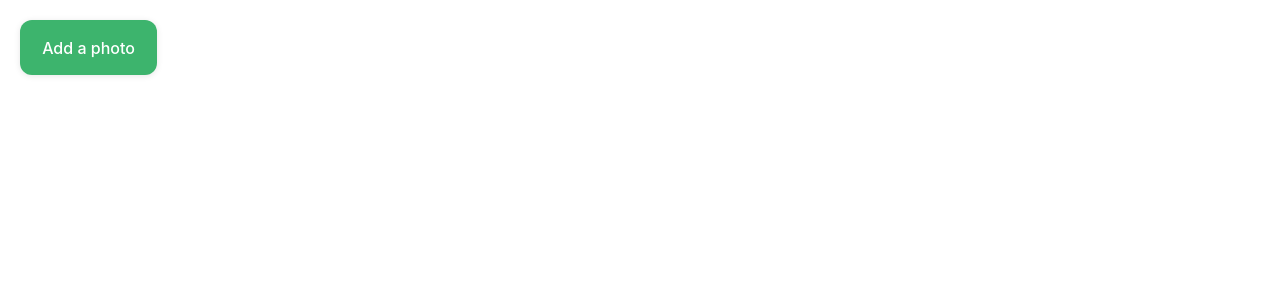
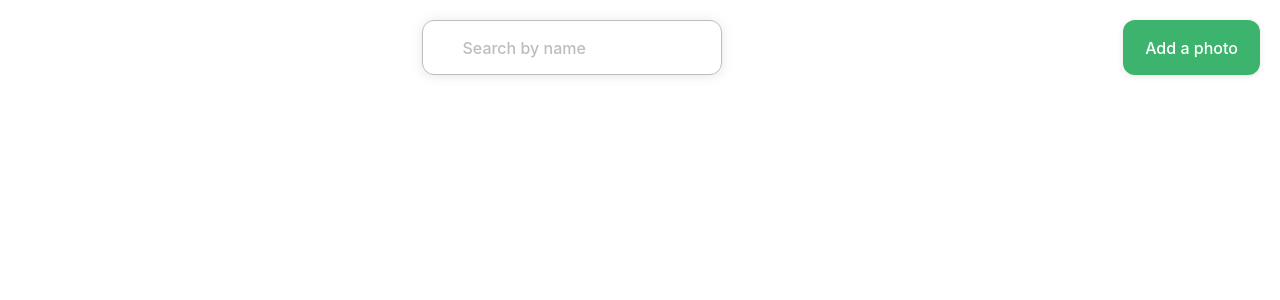
Before and after one commit to samsiteweb/unsplash-image-app, a React (Create React App) app: page / in a window 1280 px wide. Shown: the top 300 px of the page. Built offline with nearby package versions, Linux system fonts and the light colour scheme.

Commit message:
latest commit

```diff
--- a/package.json
+++ b/package.json
@@ -14,6 +14,7 @@
     "@types/react": "^18.2.0",
     "@types/react-dom": "^18.2.1",
     "framer-motion": "^10.12.4",
+    "material-icons": "^1.13.6",
     "react": "^18.2.0",
     "react-dom": "^18.2.0",
     "react-scripts": "5.0.1",
--- a/public/index.html
+++ b/public/index.html
@@ -3,6 +3,8 @@
   <head>
     <meta charset="utf-8" />
     <link rel="icon" href="%PUBLIC_URL%/favicon.ico" />
+    <link href="https://fonts.googleapis.com/icon?family=Material+Icons"
+      rel="stylesheet">
     <meta name="viewport" content="width=device-width, initial-scale=1" />
     <meta name="theme-color" content="#000000" />
     <title>UnSplash</title>
--- /dev/null
+++ b/src/components/helper/search.tsx
@@ -0,0 +1,63 @@
+import React, { ChangeEvent } from 'react';
+import styled from 'styled-components';
+
+interface SearchInputProps {
+  placeholder?: string;
+  onChange?: (event: ChangeEvent<HTMLInputElement>) => void;
+}
+
+const SearchInputWrapper = styled.div`
+  position: relative;
+  width: 300px;
+  height: 55px;
+  margin: 0 auto;
+`;
+
+const SearchInputIcon = styled.div`
+  position: absolute;
+  top: 50%;
+  transform: translateY(-50%);
+  left: 16px;
+  color: black;
+  background-color: black;
+`;
+
+const SearchInputField = styled.input`
+  width: 100%;
+  height: 100%;
+  padding: 0 20px 0 40px;
+  border: none;
+  border-radius: 12px;
+  box-sizing: border-box;
+  font-size: 16px;
+  font-weight: 500;
+  background-color: #fff;
+  border: 1px solid #bdbdbd;
+  filter: drop-shadow(0px 1px 6px rgba(0, 0, 0, 0.1));
+
+  &::placeholder {
+    color: #bdbdbd;
+    opacity: 1;
+  }
+
+  &:focus {
+    outline: none;
+    border: 2px solid #d6d6d6;
+  }
+}`
+
+const SearchInput: React.FC<SearchInputProps> = ({ placeholder, onChange }) => {
+  return (
+    <SearchInputWrapper>
+      <SearchInputIcon>
+      </SearchInputIcon>
+      <SearchInputField
+        type="text"
+        placeholder={placeholder}
+        onChange={onChange}
+      />
+    </SearchInputWrapper>
+  );
+};
+
+export default SearchInput;
--- a/src/components/navbar/index.tsx
+++ b/src/components/navbar/index.tsx
@@ -1,5 +1,7 @@
 import React from 'react'
 import Button from '../helper/button';
+import SearchInput from '../helper/search';
+
 import {
     Container
 } from "./styles"
@@ -7,6 +9,8 @@ import {
 const Navbar:React.FC = ()=> (
     <>
       <Container>
+
+        <SearchInput placeholder='Search by name' />
         <Button primary >Add a photo</Button>
       </Container>
     </>
--- a/src/index.tsx
+++ b/src/index.tsx
@@ -1,6 +1,8 @@
 import React from 'react';
 import ReactDOM from 'react-dom/client';
 import App from './App';
+import 'material-icons/iconfont/material-icons.css';
+
 
 const root = ReactDOM.createRoot(
   document.getElementById('root') as HTMLElement
```
Also changed, not shown: src/components/helper/logo.tsx (added, +13 -0 lines), 1 other file (tests, documents, lock files or other folders).
